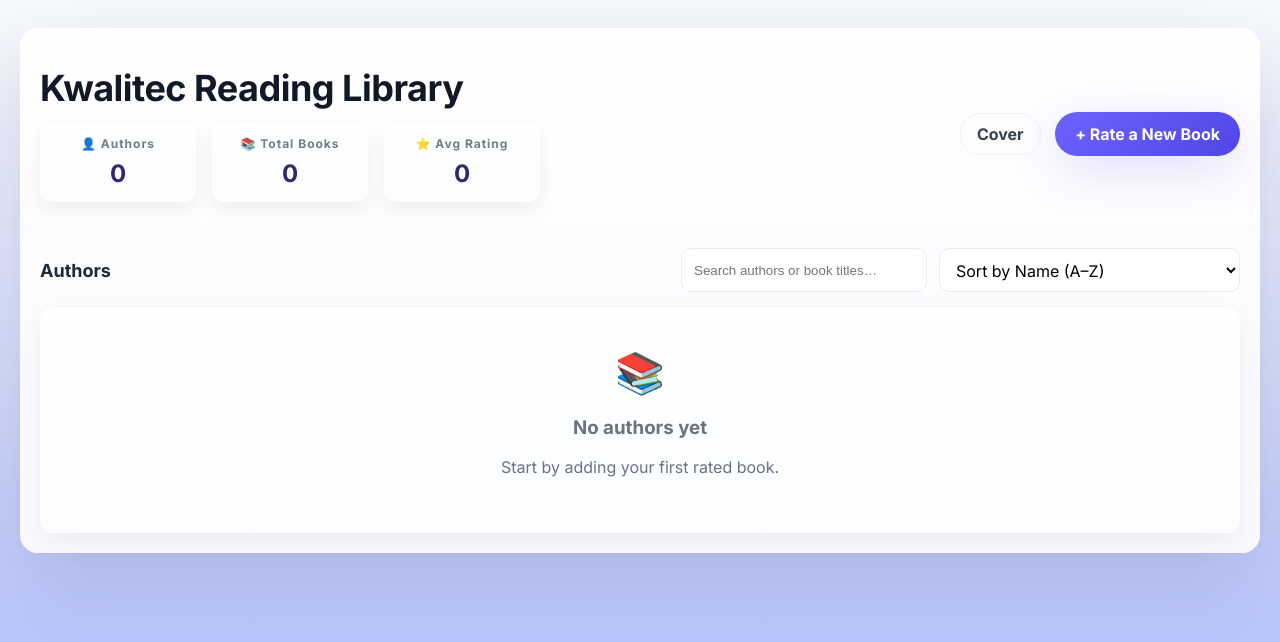
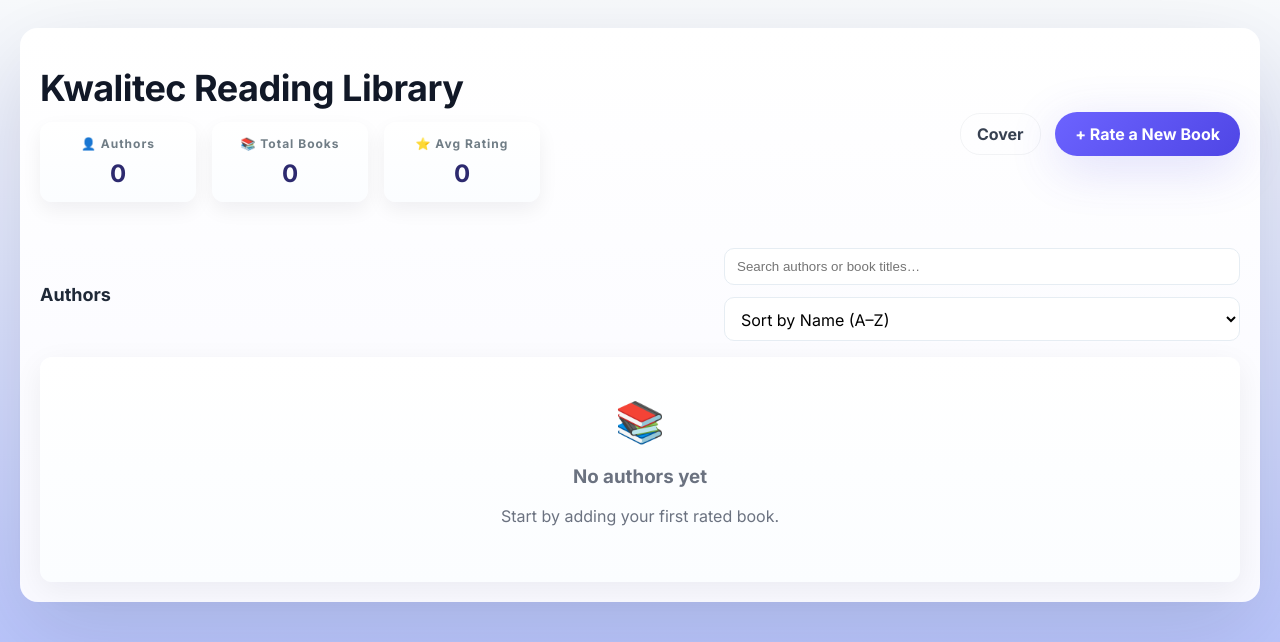
Before and after one commit to Michael-Burn/personal-book-tracker, a Flask app: page /authors in a window 1280 px wide. Shown: the top 642 px of the page. Run offline with Flask 3, Linux system fonts and the light colour scheme; data that the repository does not hold is empty; some libraries are stand-ins or nearby versions.

Commit message:
Improve responsive controls: wrap section-controls, avoid forcing primary CTA full-width at 900px

```diff
--- a/static/style.css
+++ b/static/style.css
@@ -393,7 +393,10 @@ button[type="submit"]:hover {
 .authors-section { margin-top:36px; }
 .section-header { display:flex; justify-content:space-between; align-items:center; gap:16px; margin-bottom:16px; }
 .section-header h2 { margin:0; font-size:1.125rem; color:#1f2937; }
-.section-controls { display:flex; gap:12px; }
+.section-controls { display:flex; gap:12px; flex-wrap:wrap; align-items:center; }
+/* Make search input able to shrink and take remaining space on small screens */
+.section-controls .search-input { flex: 1 1 auto; min-width: 0; }
+.section-controls select { flex: 0 0 auto; min-width: 120px; }
 .search-input { padding:10px 12px; border-radius:10px; border:1px solid #e6edf3; min-width:220px; }
 
 .authors-list { display:flex; flex-direction:column; gap:12px; }
@@ -486,8 +489,7 @@ a { color: var(--color-primary); }
 
 @media (max-width:900px) {
     .dashboard-top { flex-direction:column; align-items:flex-start; }
-    .top-right { width:100%; display:flex; justify-content:flex-start; }
-    .primary-cta { width:100%; text-align:center; }
+    .top-right { width:100%; display:flex; justify-content:flex-start; gap:8px; }
     .kpi-row { flex-direction:column; align-items:flex-start; gap:8px; }
 }
 
```
